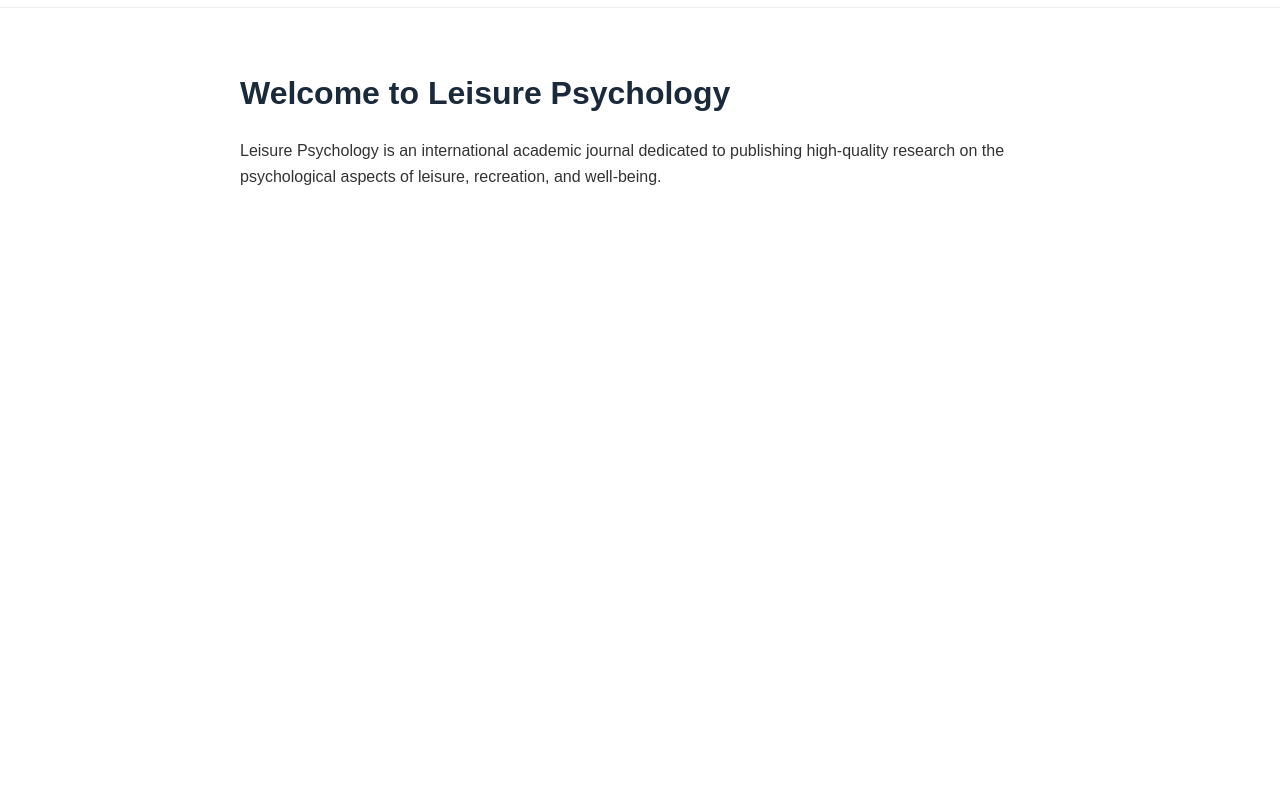
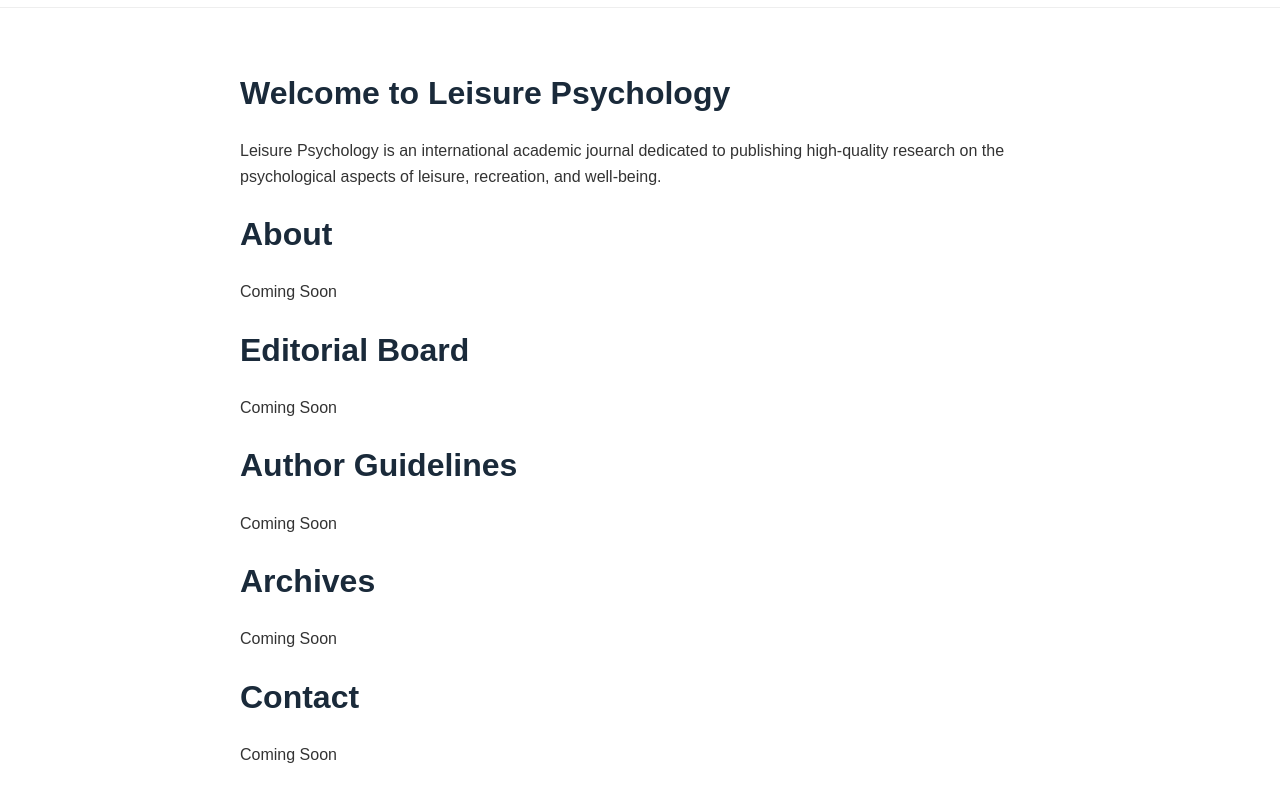
Before and after one commit to akcakese10/leisure-psychology, a plain HTML site: page index.html in a window 1280 px wide. Shown: the part 104-906 px from the top of the page. Before the commit the page ends 800 px from the top, so only its background shows below. Drawn offline with Linux system fonts and the light colour scheme.

Commit message:
Update index.html

```diff
--- a/index.html
+++ b/index.html
@@ -87,12 +87,37 @@
     </header>
 
     <main class="main-content">
-      <section>
+      <section id="home">
         <h1>Welcome to Leisure Psychology</h1>
         <p>
           Leisure Psychology is an international academic journal dedicated to publishing high-quality research on the psychological aspects of leisure, recreation, and well-being.
         </p>
       </section>
+
+      <section id="about">
+        <h1>About</h1>
+        <p>Coming Soon</p>
+      </section>
+
+      <section id="editorial">
+        <h1>Editorial Board</h1>
+        <p>Coming Soon</p>
+      </section>
+
+      <section id="guidelines">
+        <h1>Author Guidelines</h1>
+        <p>Coming Soon</p>
+      </section>
+
+      <section id="archives">
+        <h1>Archives</h1>
+        <p>Coming Soon</p>
+      </section>
+
+      <section id="contact">
+        <h1>Contact</h1>
+        <p>Coming Soon</p>
+      </section>
     </main>
   </body>
 </html>
```
